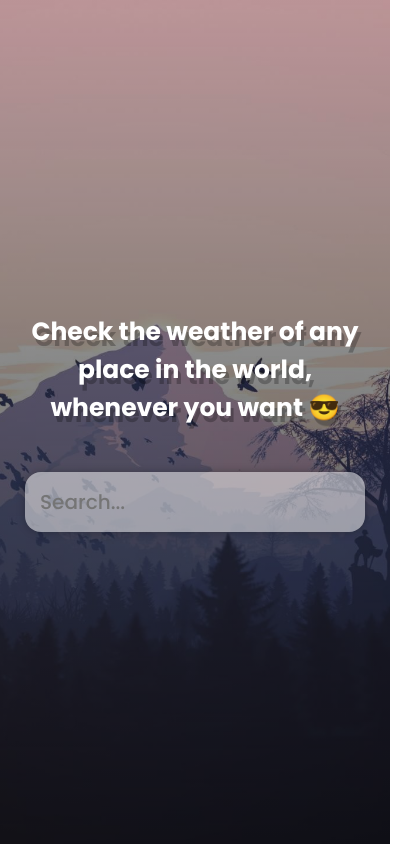
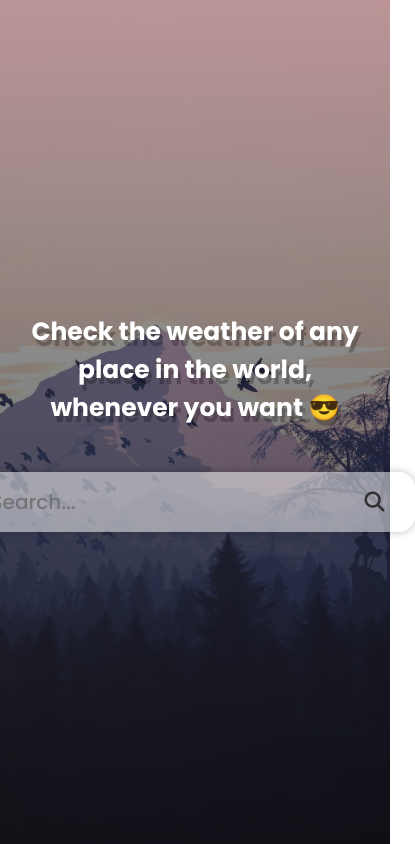
Before and after one commit to Lory4000/HajdaWeather, a Vue app: page / in a window 390 px wide. Shown: the whole page, 415 px wide, since content can reach past the window. Built offline with nearby package versions, Linux system fonts and the light colour scheme.

Commit message:
Fixed mobile app bug

```diff
--- a/index.html
+++ b/index.html
@@ -4,6 +4,7 @@
     <meta charset="UTF-8" />
     <link rel="icon" href="src/assets/logo.ico" />
     <meta name="viewport" content="width=device-width, initial-scale=1.0" />
+    <script src="https://kit.fontawesome.com/a076d05399.js" crossorigin="anonymous"></script>
     <title>Hajda Weather</title>
   </head>
   <body>
--- a/src/App.vue
+++ b/src/App.vue
@@ -13,14 +13,12 @@
     },
 
     methods: {
-      fetchWeather(e) {
-        if(e.key == "Enter") {
+      fetchWeather() {
           this.request = this.query;
           fetch(`${this.url_base}weather?q=${this.query}&units=metric&APPID=${this.api_key}`)
           .then(res => {
             return res.json()
           }).then(this.setResults);
-        }
       },
 
       setResults(results) {
@@ -60,7 +58,8 @@
       <div class="search-box">
         <input type="text" class="search-bar"
         placeholder="Search..." v-model="query"
-        @keypress="fetchWeather">
+        v-on:keyup.enter="fetchWeather">
+        <i class="fas fa-search" @click="fetchWeather"></i>
       </div>
       <section class="content" v-if="typeof weather.main != 'undefined'">
         <div class="weather-wrap">
@@ -74,7 +73,7 @@
             <div class="weather">{{ weather.weather[0].main }}</div>
           </div>
         </div>
-        <iframe id="map" :src="'https://maps.google.com/maps?q='+ request + '&output=embed'" style="border:0;" allowfullscreen="" loading="lazy" referrerpolicy="no-referrer-when-downgrade"></iframe>
+        <iframe id="map" :src="'https://maps.google.com/maps?q='+ weather.name + '+' + weather.sys.country + '&output=embed'" style="border:0;" allowfullscreen="" loading="lazy" referrerpolicy="no-referrer-when-downgrade"></iframe>
       </section>
   </main>
   </div>
@@ -121,6 +120,7 @@ iframe {
 .search-box {
   min-width: 650px;
   margin-top: 15px;
+  display: flex;
 }
 
 @media(max-width: 700px) {
@@ -142,9 +142,18 @@ iframe {
   margin-top: 40px;
 }
 
+.fa-search {
+  position: relative;
+  right: 50px;
+  top: 20px;
+  font-size: 20px;
+  cursor: pointer;
+  color: #313131;
+}
+
 .search-box .search-bar {
   display: block;
-  width: 100%;
+  min-width: 100%;
   padding: 15px;
   color: #313131;
   font-size: 20px;
@@ -219,7 +228,7 @@ iframe {
   background-position: bottom;
 }
 
-.Fog {
+.Fog, .Smoke {
   background: linear-gradient(to bottom, rgba(0,0,0,0.25),rgba(0,0,0,0.75)),url("./assets/smoke.jpg");
   transition: 0.8s;
   background-size: cover;
```
